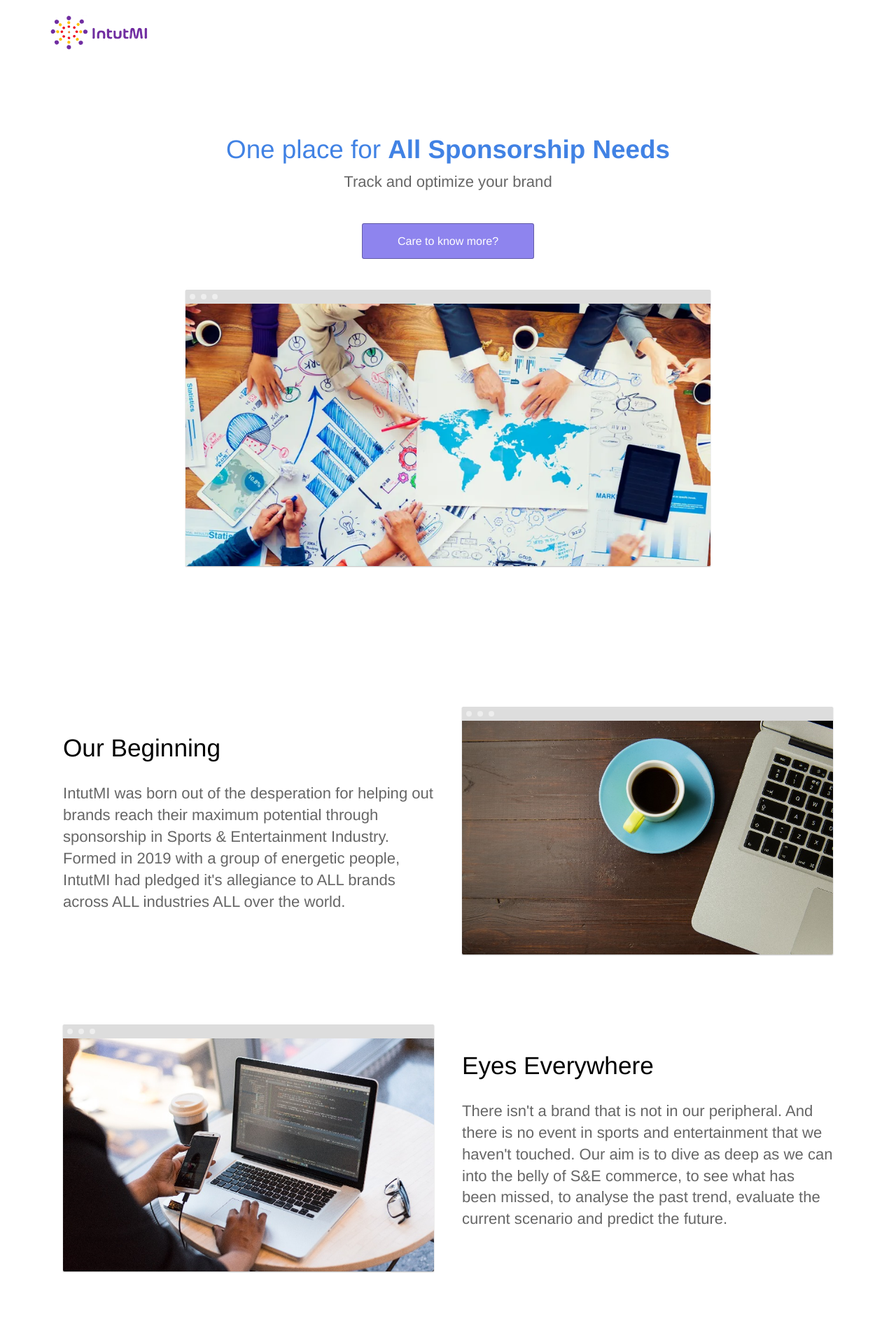
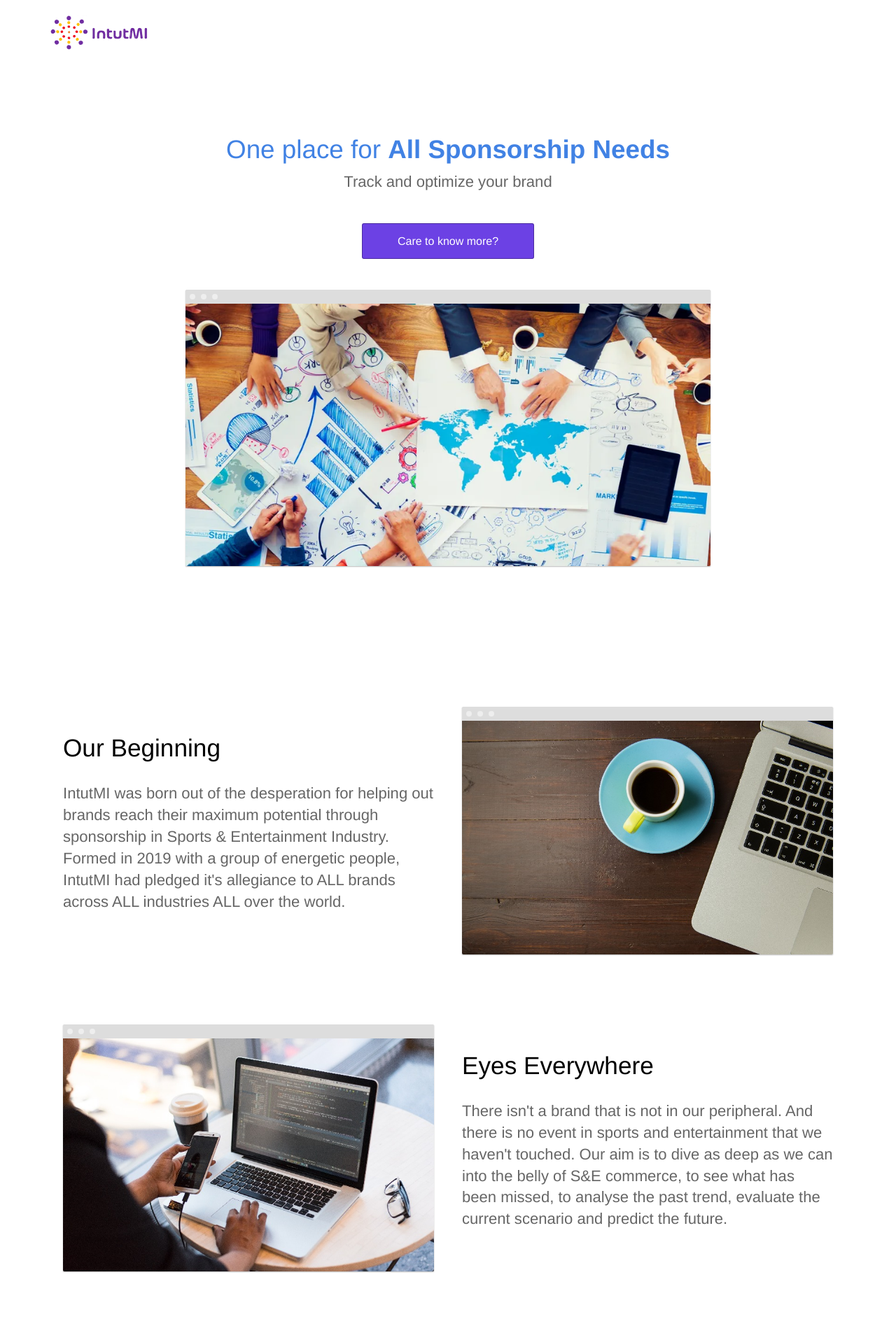
Before and after one commit to intutdev/intutmi.github.io, a Jekyll site: the page built from index.html, in a window 1280 px wide. Shown: the top 1915 px of the page at 70% size. Built offline with Jekyll 4.4.1, drawn with Linux system fonts in a browser that asks for light colours; grey boxes are pictures that could not be loaded.

Commit message:
Updated '_sass/forms.scss' via CloudCannon

```diff
--- a/_sass/forms.scss
+++ b/_sass/forms.scss
@@ -15,14 +15,14 @@
 }
 
 .button.alt a {
-	background: rgba(142, 132, 238,1.15);
+	background: rgba(108,65,228,1.15);
 	border-radius: 3px;
 	border: 1px solid rgba(0,0,0,0.3);
 	padding: 16px 50px;
 }
 
 .button.alt a:hover {
-	background: #6c41e4;
+	background: #be41e4;
 	color: $brand-color;
 }
 
```
